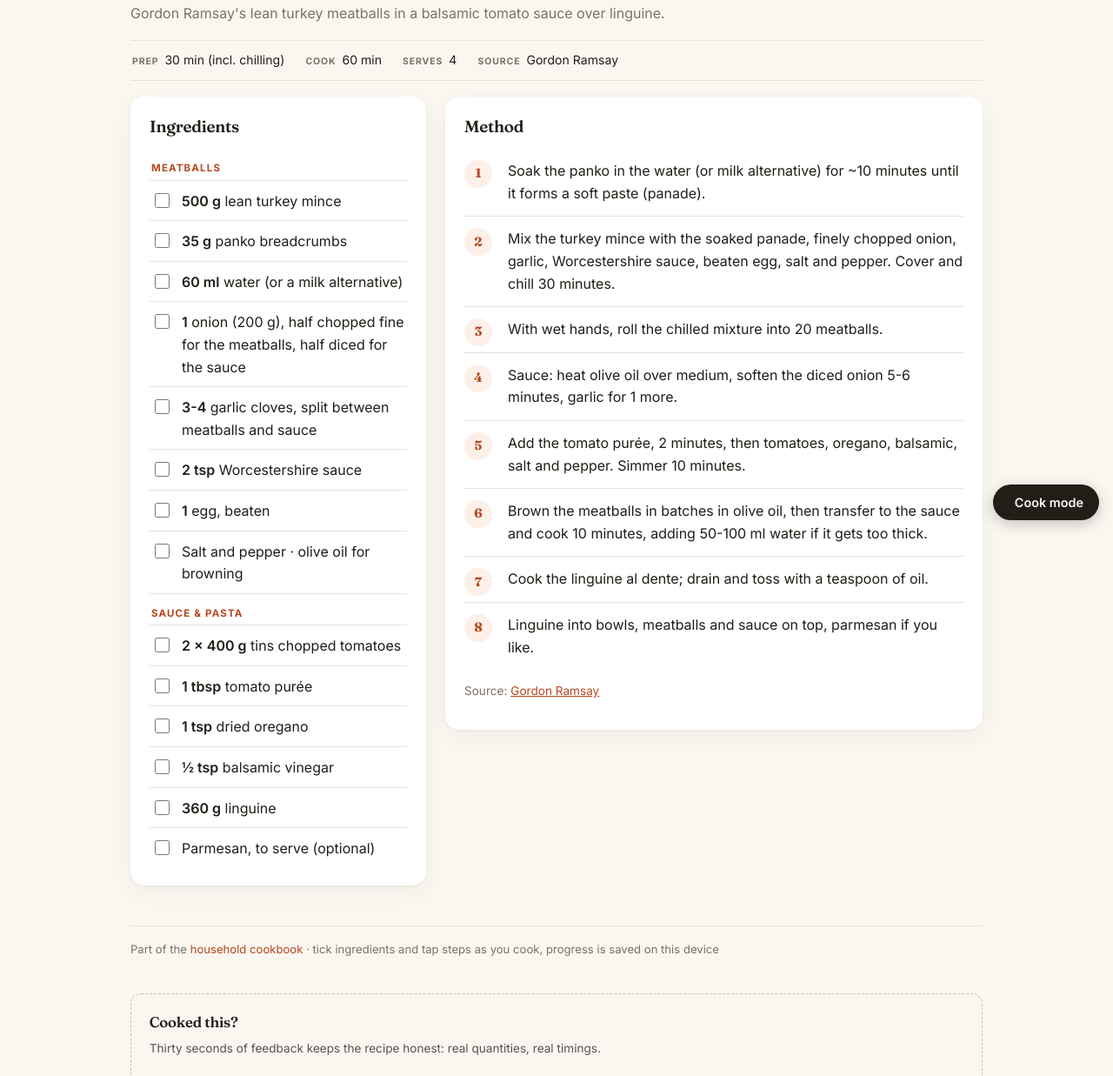
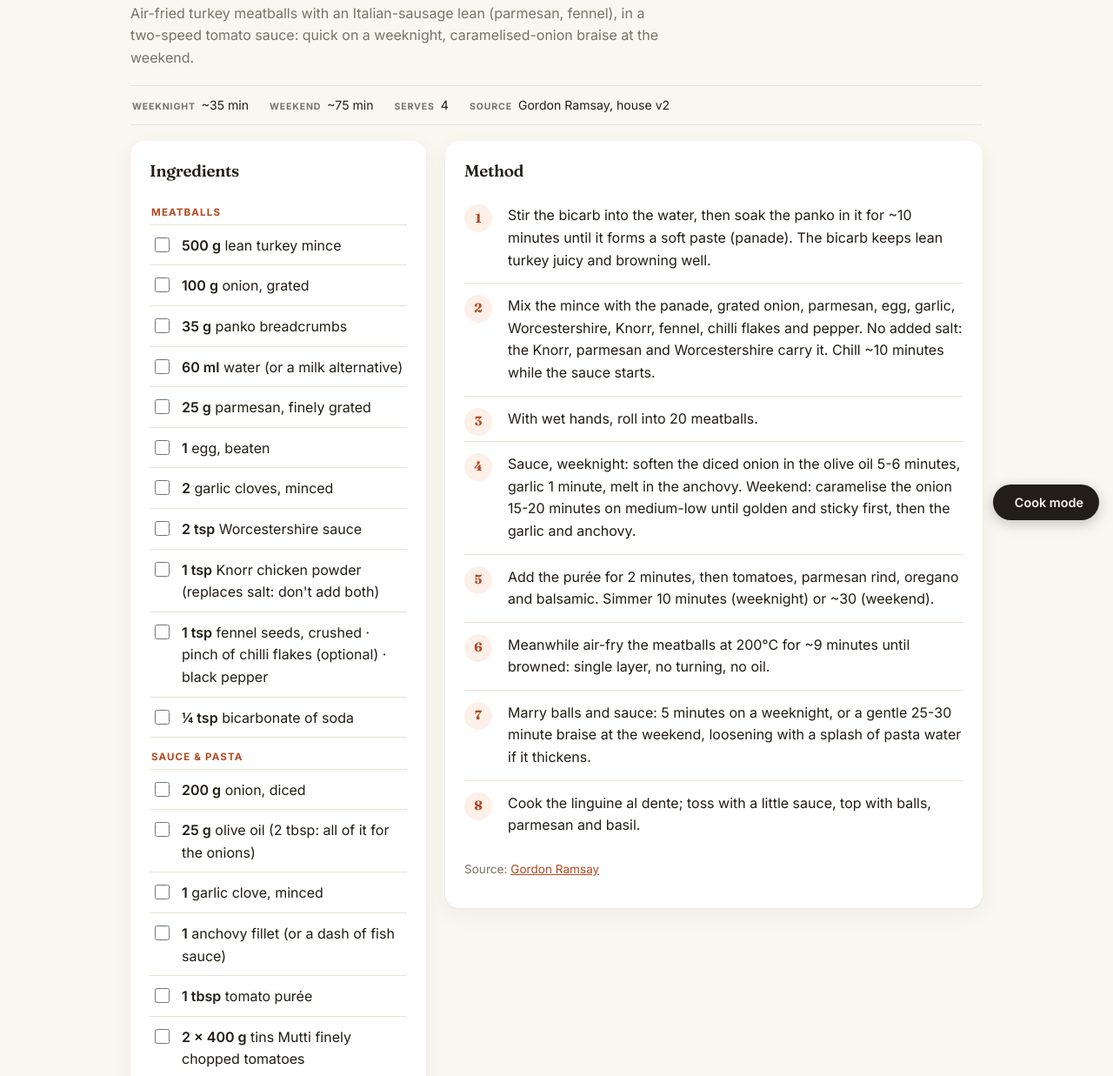
Before and after one commit to douglashblackwood/recipe-site, a plain HTML site: page docs/recipes/turkey-meatballs.html in a window 1280 px wide. Shown: the part 186-1423 px from the top of the page at 87% size. Drawn offline with Linux system fonts and the light colour scheme; some icons are missing.

Commit message:
Turkey Meatballs v2: air-fried, two-speed sauce, parmesan + fennel + Knorr
Co-Authored-By: Claude Fable 5 <noreply@anthropic.com>
Claude-Session: https://claude.ai/code/session_01TpNyWKkcpJSS4bLg7K6TZE

```diff
--- a/docs/recipes/turkey-meatballs.html
+++ b/docs/recipes/turkey-meatballs.html
@@ -4,38 +4,44 @@
 <a class="back" href="../index.html">&larr; All recipes</a>
 <div class="rhead"><div class="icon"><iconify-icon icon="ph:bowl-food"></iconify-icon></div>
 <h1>Turkey Meatballs</h1>
-<p class="intro">Gordon Ramsay's lean turkey meatballs in a balsamic tomato sauce over linguine.</p></div>
+<p class="intro">Air-fried turkey meatballs with an Italian-sausage lean (parmesan, fennel), in a two-speed tomato sauce: quick on a weeknight, caramelised-onion braise at the weekend.</p></div>
 <div class="meta">
-<div class="m"><b>Prep</b>30 min (incl. chilling)</div><div class="m"><b>Cook</b>60 min</div><div class="m"><b>Serves</b>4</div><div class="m"><b>Source</b>Gordon Ramsay</div>
+<div class="m"><b>Weeknight</b>~35 min</div><div class="m"><b>Weekend</b>~75 min</div><div class="m"><b>Serves</b>4</div><div class="m"><b>Source</b>Gordon Ramsay, house v2</div>
 </div>
 <div class="layout">
 <div class="panel ing-panel"><h2>Ingredients</h2><ul class="ing">
 <li class="grp">Meatballs</li>
 <li><label><input type="checkbox"><span><b>500 g</b> lean turkey mince</span></label></li>
+<li><label><input type="checkbox"><span><b>100 g</b> onion, grated</span></label></li>
 <li><label><input type="checkbox"><span><b>35 g</b> panko breadcrumbs</span></label></li>
 <li><label><input type="checkbox"><span><b>60 ml</b> water (or a milk alternative)</span></label></li>
-<li><label><input type="checkbox"><span><b>1</b> onion (200 g), half chopped fine for the meatballs, half diced for the sauce</span></label></li>
-<li><label><input type="checkbox"><span><b>3-4</b> garlic cloves, split between meatballs and sauce</span></label></li>
+<li><label><input type="checkbox"><span><b>25 g</b> parmesan, finely grated</span></label></li>
+<li><label><input type="checkbox"><span><b>1</b> egg, beaten</span></label></li>
+<li><label><input type="checkbox"><span><b>2</b> garlic cloves, minced</span></label></li>
 <li><label><input type="checkbox"><span><b>2 tsp</b> Worcestershire sauce</span></label></li>
-<li><label><input type="checkbox"><span><b>1</b> egg, beaten</span></label></li>
-<li><label><input type="checkbox"><span>Salt and pepper &middot; olive oil for browning</span></label></li>
+<li><label><input type="checkbox"><span><b>1 tsp</b> Knorr chicken powder (replaces salt: don't add both)</span></label></li>
+<li><label><input type="checkbox"><span><b>1 tsp</b> fennel seeds, crushed &middot; pinch of chilli flakes (optional) &middot; black pepper</span></label></li>
+<li><label><input type="checkbox"><span><b>&frac14; tsp</b> bicarbonate of soda</span></label></li>
 <li class="grp">Sauce &amp; pasta</li>
-<li><label><input type="checkbox"><span><b>2 &times; 400 g</b> tins chopped tomatoes</span></label></li>
+<li><label><input type="checkbox"><span><b>200 g</b> onion, diced</span></label></li>
+<li><label><input type="checkbox"><span><b>25 g</b> olive oil (2 tbsp: all of it for the onions)</span></label></li>
+<li><label><input type="checkbox"><span><b>1</b> garlic clove, minced</span></label></li>
+<li><label><input type="checkbox"><span><b>1</b> anchovy fillet (or a dash of fish sauce)</span></label></li>
 <li><label><input type="checkbox"><span><b>1 tbsp</b> tomato pur&eacute;e</span></label></li>
-<li><label><input type="checkbox"><span><b>1 tsp</b> dried oregano</span></label></li>
-<li><label><input type="checkbox"><span><b>&frac12; tsp</b> balsamic vinegar</span></label></li>
-<li><label><input type="checkbox"><span><b>360 g</b> linguine</span></label></li>
-<li><label><input type="checkbox"><span>Parmesan, to serve (optional)</span></label></li>
+<li><label><input type="checkbox"><span><b>2 &times; 400 g</b> tins Mutti finely chopped tomatoes</span></label></li>
+<li><label><input type="checkbox"><span><b>1</b> parmesan rind (in from the start, out at the end)</span></label></li>
+<li><label><input type="checkbox"><span><b>1 tsp</b> dried oregano &middot; <b>&frac12; tsp</b> balsamic vinegar</span></label></li>
+<li><label><input type="checkbox"><span><b>360 g</b> linguine &middot; parmesan and basil to serve</span></label></li>
 </ul></div>
 <div class="panel"><h2>Method</h2><ol class="steps">
-<li>Soak the panko in the water (or milk alternative) for ~10 minutes until it forms a soft paste (panade).</li>
-<li>Mix the turkey mince with the soaked panade, finely chopped onion, garlic, Worcestershire sauce, beaten egg, salt and pepper. Cover and chill 30 minutes.</li>
-<li>With wet hands, roll the chilled mixture into 20 meatballs.</li>
-<li>Sauce: heat olive oil over medium, soften the diced onion 5-6 minutes, garlic for 1 more.</li>
-<li>Add the tomato pur&eacute;e, 2 minutes, then tomatoes, oregano, balsamic, salt and pepper. Simmer 10 minutes.</li>
-<li>Brown the meatballs in batches in olive oil, then transfer to the sauce and cook 10 minutes, adding 50-100 ml water if it gets too thick.</li>
-<li>Cook the linguine al dente; drain and toss with a teaspoon of oil.</li>
-<li>Linguine into bowls, meatballs and sauce on top, parmesan if you like.</li>
+<li>Stir the bicarb into the water, then soak the panko in it for ~10 minutes until it forms a soft paste (panade). The bicarb keeps lean turkey juicy and browning well.</li>
+<li>Mix the mince with the panade, grated onion, parmesan, egg, garlic, Worcestershire, Knorr, fennel, chilli flakes and pepper. No added salt: the Knorr, parmesan and Worcestershire carry it. Chill ~10 minutes while the sauce starts.</li>
+<li>With wet hands, roll into 20 meatballs.</li>
+<li>Sauce, weeknight: soften the diced onion in the olive oil 5-6 minutes, garlic 1 minute, melt in the anchovy. Weekend: caramelise the onion 15-20 minutes on medium-low until golden and sticky first, then the garlic and anchovy.</li>
+<li>Add the pur&eacute;e for 2 minutes, then tomatoes, parmesan rind, oregano and balsamic. Simmer 10 minutes (weeknight) or ~30 (weekend).</li>
+<li>Meanwhile air-fry the meatballs at 200&deg;C for ~9 minutes until browned: single layer, no turning, no oil.</li>
+<li>Marry balls and sauce: 5 minutes on a weeknight, or a gentle 25-30 minute braise at the weekend, loosening with a splash of pasta water if it thickens.</li>
+<li>Cook the linguine al dente; toss with a little sauce, top with balls, parmesan and basil.</li>
 </ol>
 <p class="srcline">Source: <a href="https://www.gordonramsay.com/gr/recipes/courgetti-spaghetti-and-turkey-meatballs/">Gordon Ramsay</a></p>
 </div></div>
```
